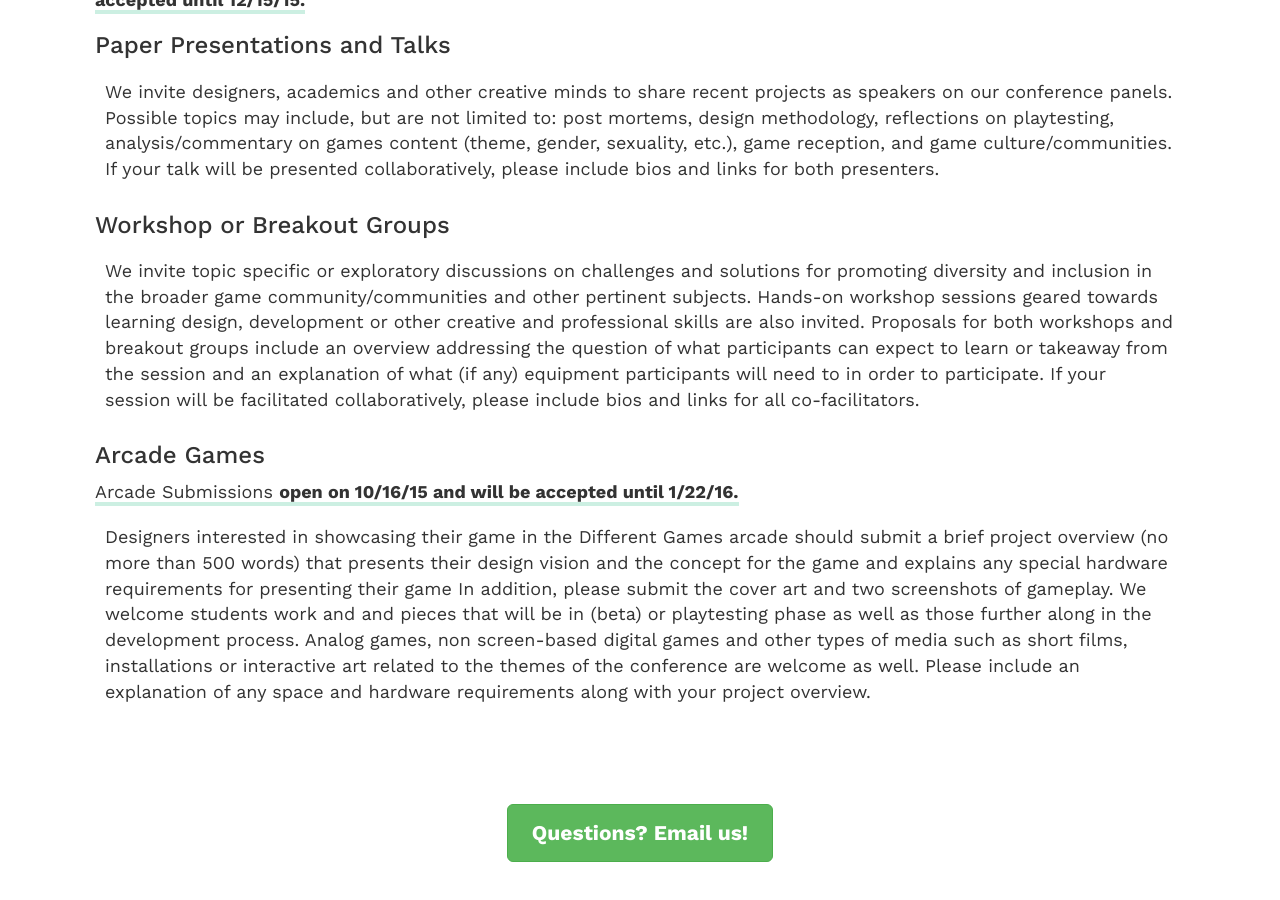
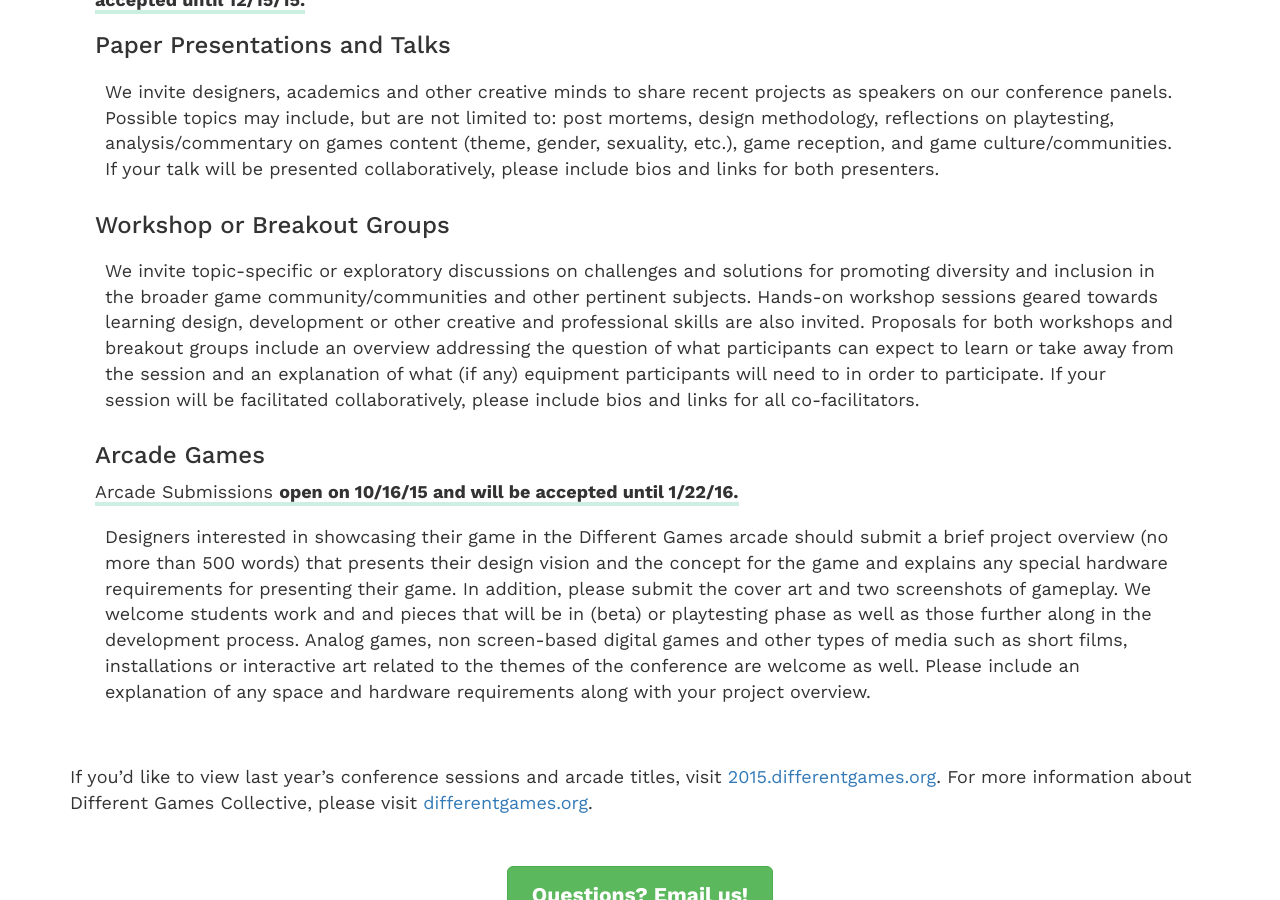
Before and after one commit to differentgames/conference-2016-site, a Jekyll site: the page built from index.html, in a window 1280 px wide and 900 px high, scrolled down 1457 px. Built offline with Jekyll 4.4.1, drawn with Linux system fonts in a browser that asks for light colours; nearby versions of some CDN libraries; some of the changed text lies outside the part shown.

Commit message:
fixed typos, added last paragraph
Please ensure the last paragraph is formatted correctly!

```diff
--- a/index.html
+++ b/index.html
@@ -24,7 +24,7 @@ layout: default
   <div class="col-xs-12 col-md-6 pw-section">
     <p>
 Over three years of presenting New York city’s first conference on diversity and inclusivity in games culture, Different Games has drawn more than 700 attendees to NYU’s Downtown Brooklyn campus, in addition to more than 100 arcade games and 150 presenters and speakers!
-We are thrilled to invite submissions for our fourth annual event which welcomes proposals from all members of the games community— whether designers, students, activists, researchers, journalists and others— to present as part of our two day program.
+We are thrilled to invite submissions for our fourth annual event which welcomes proposals from all members of the games community — whether designers, students, activists, researchers, journalists and others — to present as part of our two-day program.
     </p>
   </div>
 </div>
@@ -151,9 +151,9 @@ If your talk will be presented collaboratively, please include bios and links fo
 
     <h3>Workshop or Breakout Groups</h3>
     <p class="format-description">
-We invite topic specific or exploratory discussions on challenges and solutions for promoting diversity and inclusion in the broader game community/communities and other pertinent subjects.
+We invite topic-specific or exploratory discussions on challenges and solutions for promoting diversity and inclusion in the broader game community/communities and other pertinent subjects.
 Hands-on workshop sessions geared towards learning design, development or other creative and professional skills are also invited.
-Proposals for both workshops and breakout groups include an overview addressing the question of what participants can expect to learn or takeaway from the session and an explanation of what (if any) equipment participants will need to in order to participate.
+Proposals for both workshops and breakout groups include an overview addressing the question of what participants can expect to learn or take away from the session and an explanation of what (if any) equipment participants will need to in order to participate.
 If your session will be facilitated collaboratively, please include bios and links for all co-facilitators.
     </p>
 
@@ -162,13 +162,17 @@ If your session will be facilitated collaboratively, please include bios and lin
 <span class="cool">Arcade Submissions <strong>open on 10/16/15 and will be accepted until 1/22/16.</strong></span>
     </p>
     <p class="format-description">
-Designers interested in showcasing their game in the Different Games arcade should submit a brief project overview (no more than 500 words) that presents their design vision and the concept for the game and explains any special hardware requirements for presenting their game In addition, please submit the cover art and two screenshots of gameplay.
+Designers interested in showcasing their game in the Different Games arcade should submit a brief project overview (no more than 500 words) that presents their design vision and the concept for the game and explains any special hardware requirements for presenting their game. In addition, please submit the cover art and two screenshots of gameplay.
 We welcome students work and and pieces that will be in (beta) or playtesting phase as well as those further along in the development process.
 Analog games, non screen-based digital games and other types of media such as short films, installations or interactive art related to the themes of the conference are welcome as well.
 Please include an explanation of any space and hardware requirements along with your project overview.
     </p>
   </div>
 </div>
+
+<p>
+  If you’d like to view last year’s conference sessions and arcade titles, visit <a href="2015.differentgames.org">2015.differentgames.org</a>. For more information about Different Games Collective, please visit <a href="differentgames.org">differentgames.org</a>.
+</p>
 
 <div class="row">
   <div class="col-xs-12 pw-section">
```
Also changed, not shown: other parts of index.html (+1 -1 lines).
